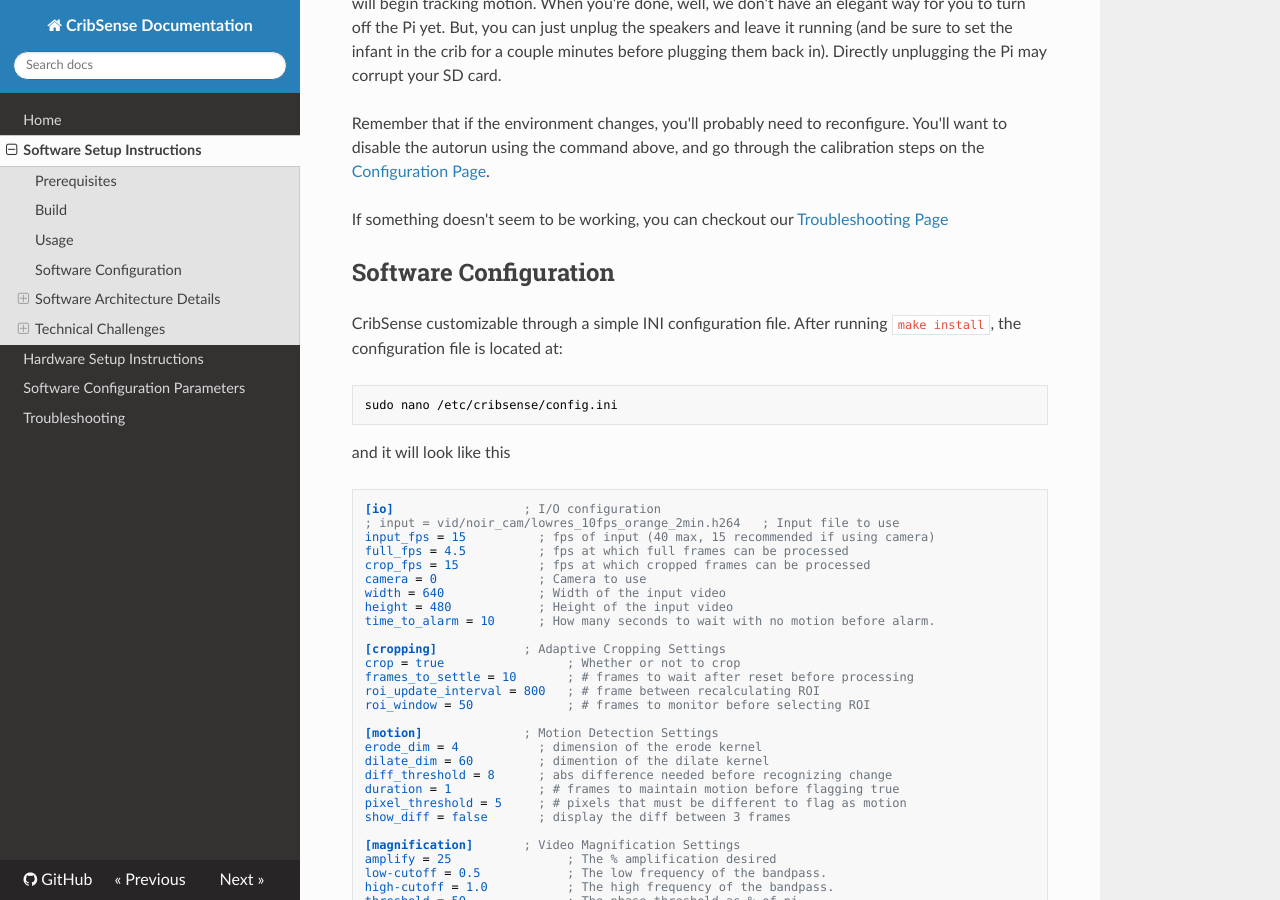
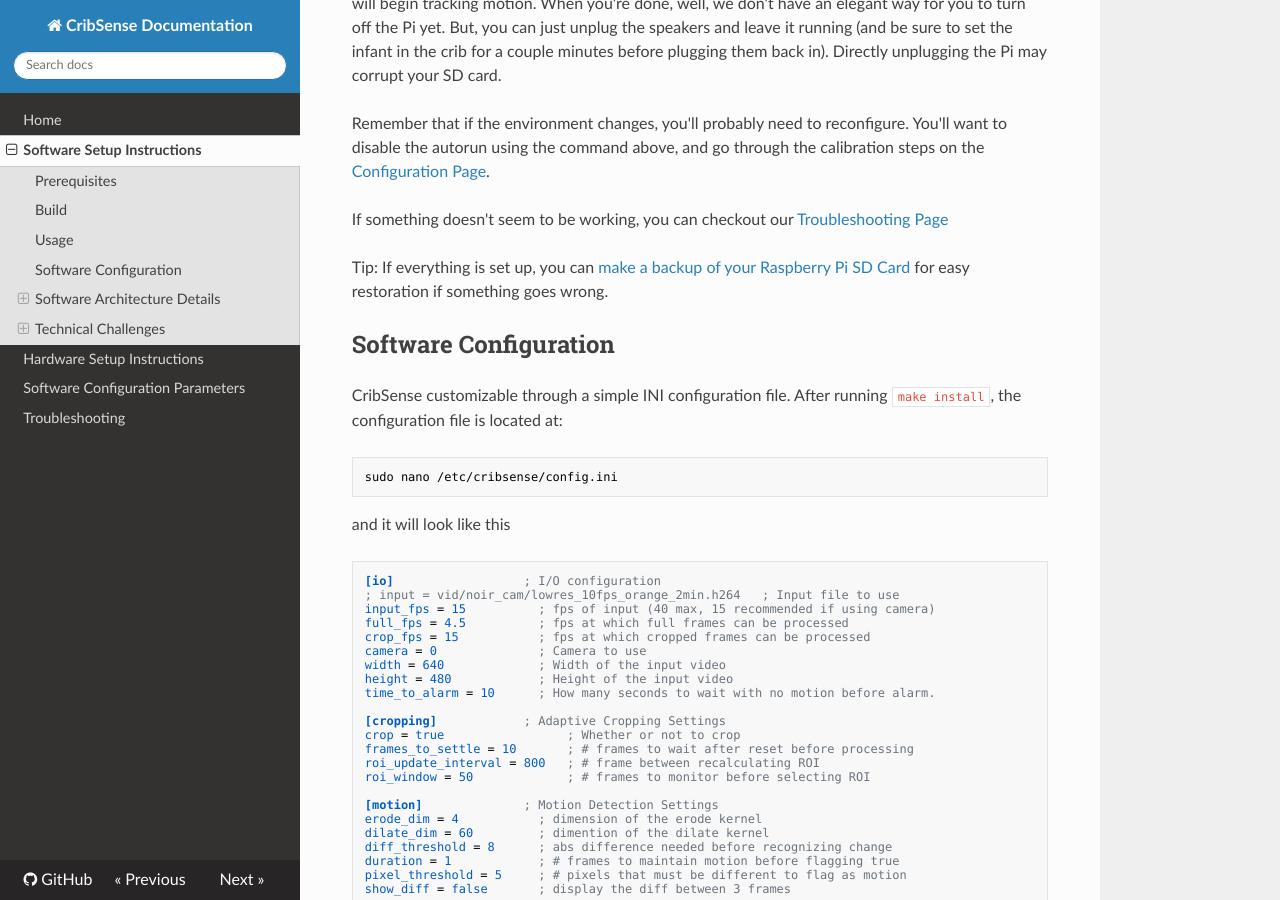
Before and after one commit to lukehsiao/CribSense, an MkDocs documentation site: the page built from docs/setup/sw-setup.md, in a window 1280 px wide and 900 px high, scrolled down 1530 px. Built offline with MkDocs 1.6.1, drawn with Linux system fonts in a browser that asks for light colours; nearby versions of some CDN libraries; old or Windows-style settings are respelled for this version of MkDocs.

Commit message:
add link to backup tutorial

```diff
--- a/docs/setup/sw-setup.md
+++ b/docs/setup/sw-setup.md
@@ -70,6 +70,8 @@
 Remember that if the environment changes, you'll probably need to reconfigure. You'll want to disable the autorun using the command above, and go through the calibration steps on the [Configuration Page](./config.md).
 
 If something doesn't seem to be working, you can checkout our [Troubleshooting Page](./troubleshooting.md)
+
+Tip: If everything is set up, you can [make a backup of your Raspberry Pi SD Card](https://www.raspberrypi.org/documentation/linux/filesystem/backup.md) for easy restoration if something goes wrong.
 
 ## Software Configuration
 
```
Also changed, not shown: docs/setup/troubleshooting.md (+5 -3 lines).
